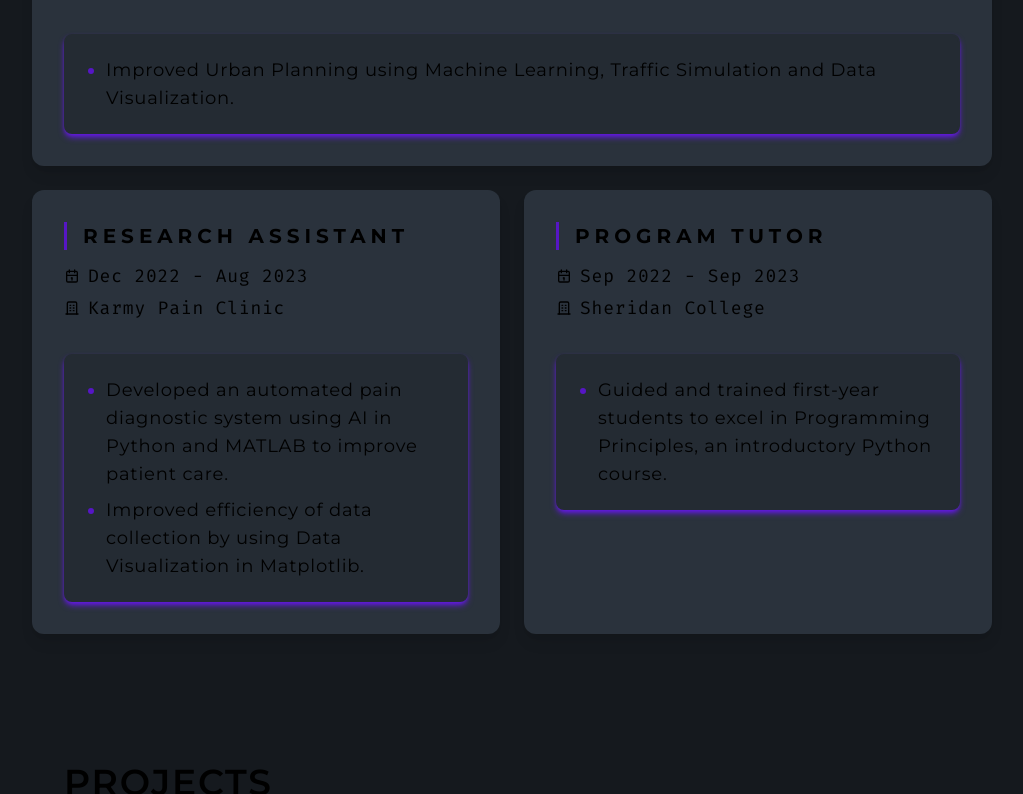
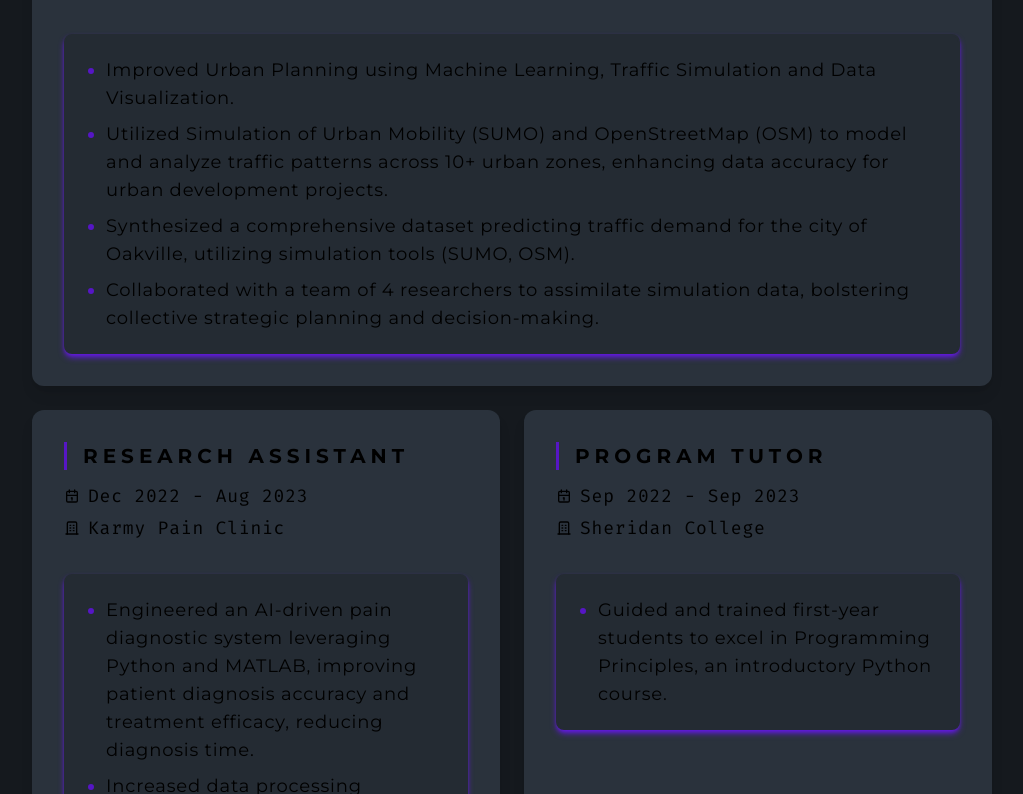
Before and after one commit to pixelfox01/imranyafith.com, a Next.js app in the folder frontend/: page / in a window 1280 px wide. Shown: the part 746-1540 px from the top of the page, without its empty margins (128-1151 px from the left). Built offline with nearby package versions, Linux system fonts and the light colour scheme.

Commit message:
Update experience description

```diff
--- a/frontend/app/constants/index.ts
+++ b/frontend/app/constants/index.ts
@@ -44,6 +44,9 @@ export const EXPERIENCE: {
     },
     description: [
       "Improved Urban Planning using Machine Learning, Traffic Simulation and Data Visualization.",
+      "Utilized Simulation of Urban Mobility (SUMO) and OpenStreetMap (OSM) to model and analyze traffic patterns across 10+ urban zones, enhancing data accuracy for urban development projects.",
+      "Synthesized a comprehensive dataset predicting traffic demand for the city of Oakville, utilizing simulation tools (SUMO, OSM).",
+      "Collaborated with a team of 4 researchers to assimilate simulation data, bolstering collective strategic planning and decision-making.",
     ],
     key: "naryant-1",
   },
@@ -55,8 +58,9 @@ export const EXPERIENCE: {
       end: "Aug 2023",
     },
     description: [
-      "Developed an automated pain diagnostic system using AI in Python and MATLAB to improve patient care.",
-      "Improved efficiency of data collection by using Data Visualization in Matplotlib.",
+      "Engineered an AI-driven pain diagnostic system leveraging Python and MATLAB, improving patient diagnosis accuracy and treatment efficacy, reducing diagnosis time.",
+      "Increased data processing accuracy by 30% with improved data analysis techniques.",
+      "Contributed to a 5 person team's iterative development and optimization of an AI model, achieving significant accuracy gains based on patient feedback and trials.",
     ],
     key: "karmy-1",
   },
--- a/frontend/package.json
+++ b/frontend/package.json
@@ -16,13 +16,13 @@
     "react-dom": "^18"
   },
   "devDependencies": {
-    "@types/node": "^20",
-    "@types/react": "^18",
+    "@types/node": "20.11.25",
+    "@types/react": "18.2.64",
     "@types/react-dom": "^18",
     "autoprefixer": "^10.0.1",
     "daisyui": "^3.9.4",
     "postcss": "^8",
     "tailwindcss": "^3.3.0",
-    "typescript": "^5"
+    "typescript": "5.4.2"
   }
 }
```
Also changed, not shown: 1 other file (tests, documents, lock files or other folders).
